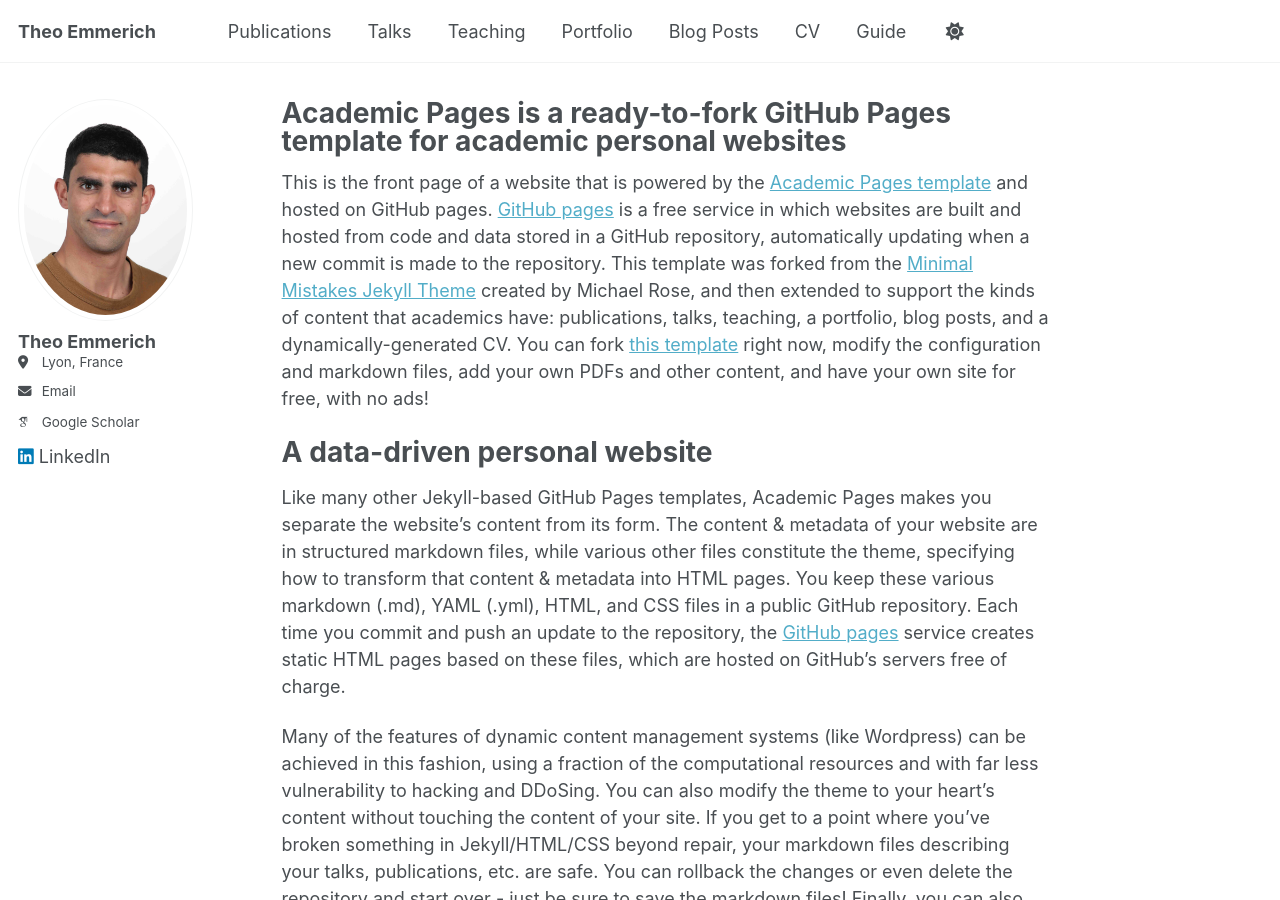
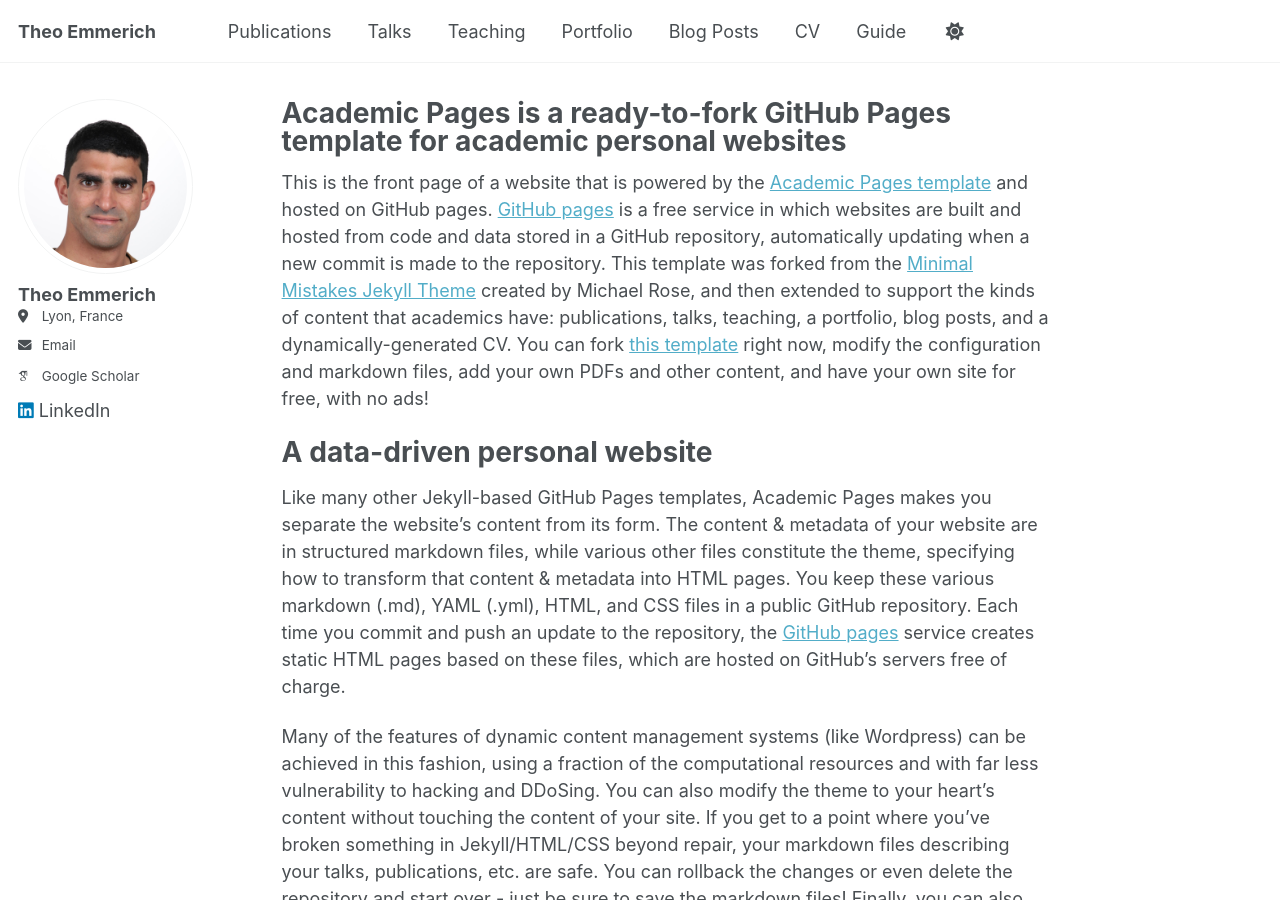
Before and after one commit to theoemmerich/theoemmerich.github.io, a Jekyll site: the page built from _pages/about.md, in a window 1280 px wide and 900 px high. Built offline with Jekyll 4.4.1, drawn with Linux system fonts in a browser that asks for light colours; some web fonts are replaced.

Commit message:
Update _config.yml

```diff
--- a/_config.yml
+++ b/_config.yml
@@ -22,7 +22,7 @@ repository               : "academicpages/academicpages.github.io"
 #               Additional customization can be done by editing /_includes/author-profile.html
 author:
   name             : "Theo Emmerich"
-  avatar           : "site.jpeg"
+  avatar           : "profile.jpeg"
   location         : "Lyon, France"
   email            : "theo.emmerich@ens-lyon.fr"
 
```
